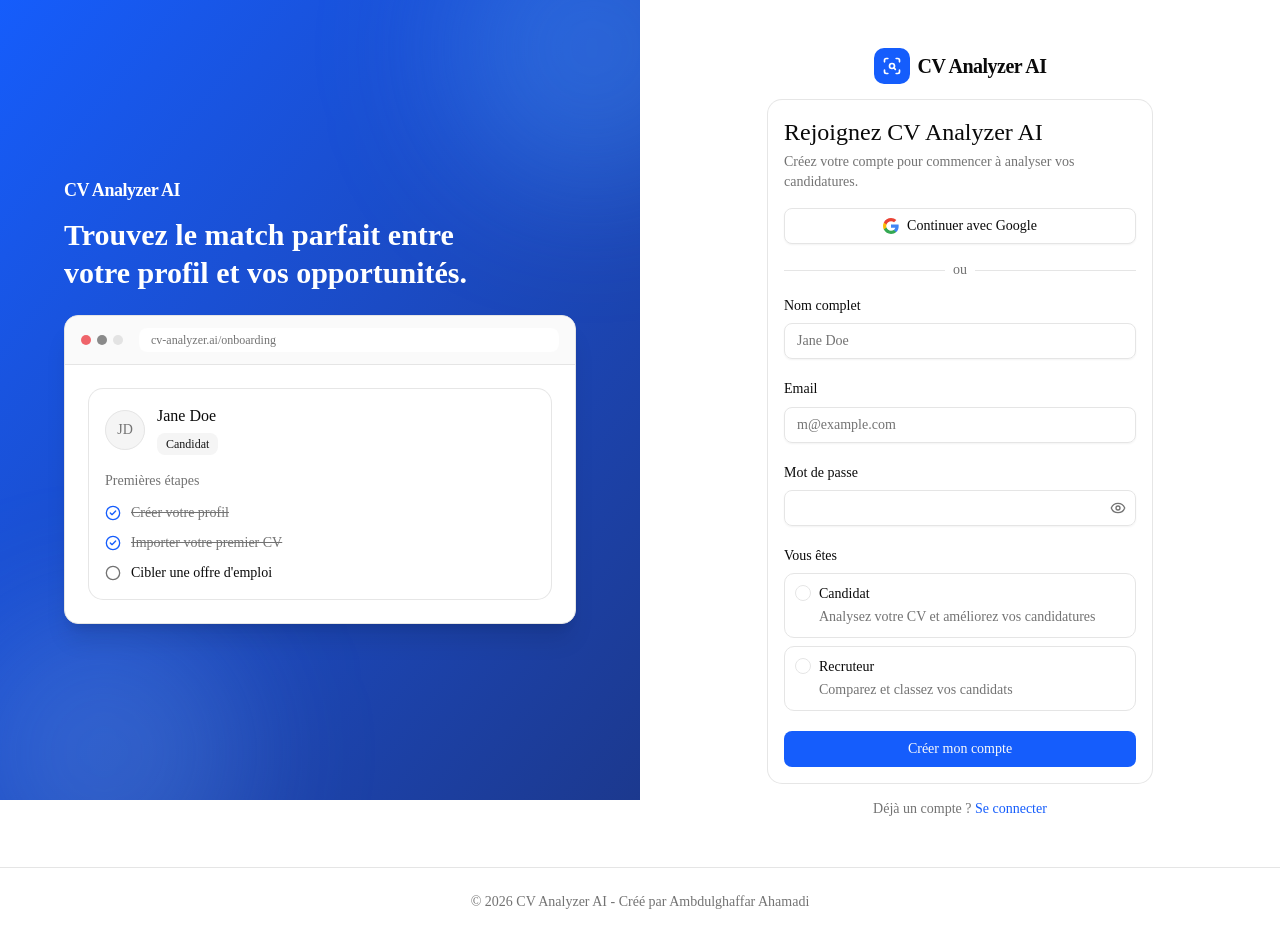
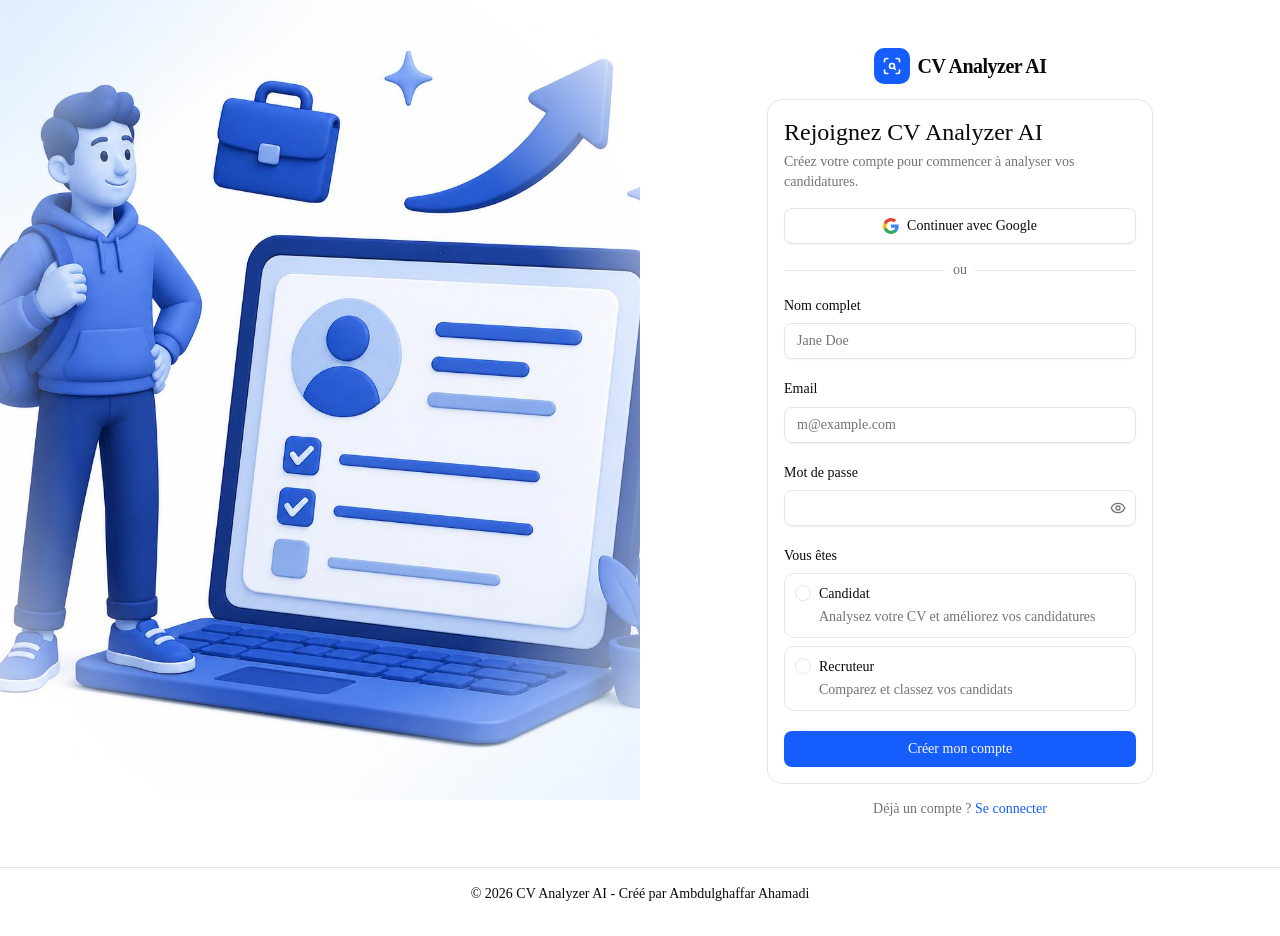
Before and after one commit to Ambdulghaffar/cv-analyzer-web, a Next.js app: page /register in a window 1280 px wide. Built offline with nearby package versions, Linux system fonts and the light colour scheme.

Commit message:
feat: replace register page mockup panel with full-bleed illustration blending into gradient background

```diff
--- a/src/app/register/page.tsx
+++ b/src/app/register/page.tsx
@@ -7,7 +7,7 @@
 import { Loader2 } from "lucide-react"
 
 import { AuthLayout } from "@/components/auth-layout"
-import { RegisterMockup } from "@/components/register-mockup"
+import { RegisterIllustration } from "@/components/register-illustration"
 import { GoogleAuthButton } from "@/components/google-auth-button"
 import { PasswordInput } from "@/components/password-input"
 import { Button } from "@/components/ui/button"
@@ -59,8 +59,8 @@
       footerText="Déjà un compte ?"
       footerLinkText="Se connecter"
       footerLinkHref="/login"
-      panelHeadline="Trouvez le match parfait entre votre profil et vos opportunités."
-      panel={<RegisterMockup />}
+      panel={<RegisterIllustration />}
+      panelVariant="light"
       scrollable
     >
       <div className="flex flex-col gap-6">
--- a/src/components/minimal-footer.tsx
+++ b/src/components/minimal-footer.tsx
@@ -2,8 +2,8 @@
   const year = new Date().getFullYear()
 
   return (
-    <footer className="border-t border-border py-6">
-      <p className="text-center text-sm text-muted-foreground">
+    <footer className="border-t border-border py-4">
+      <p className="text-center text-sm text-bold">
         © {year} CV Analyzer AI - Créé par{" "}
         {/* Portfolio URL à ajouter une fois déployé */}
         <a href="#" className="underline-offset-4 hover:underline">
--- /dev/null
+++ b/src/components/register-illustration.tsx
@@ -0,0 +1,16 @@
+import Image from "next/image"
+
+function RegisterIllustration() {
+  return (
+    <div className="relative h-full w-full flex-1">
+      <Image
+        src="/images/auth/register-illustration.jpg"
+        alt="Illustration d'un candidat consultant son profil et sa checklist de candidature sur un ordinateur portable"
+        fill
+        className="object-cover object-[center_38%] [mask-image:radial-gradient(ellipse_at_center,black_55%,transparent_100%)]"
+      />
+    </div>
+  )
+}
+
+export { RegisterIllustration }
```
Also changed, not shown: public/images/auth/register-illustration.jpg (added).
